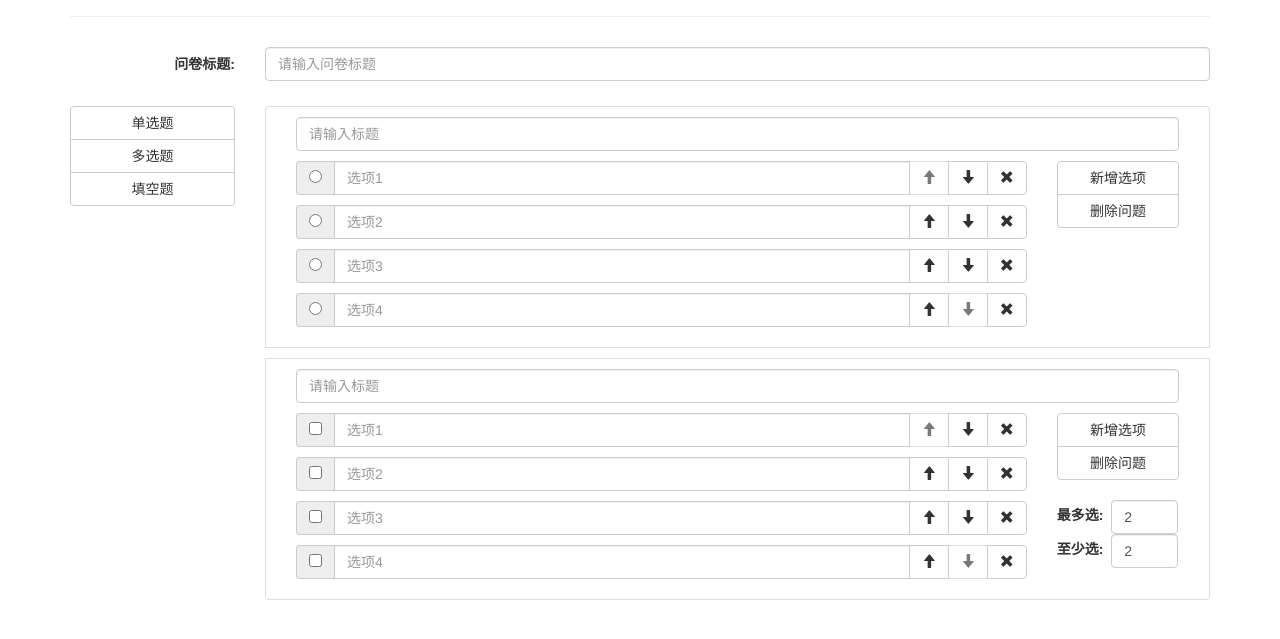
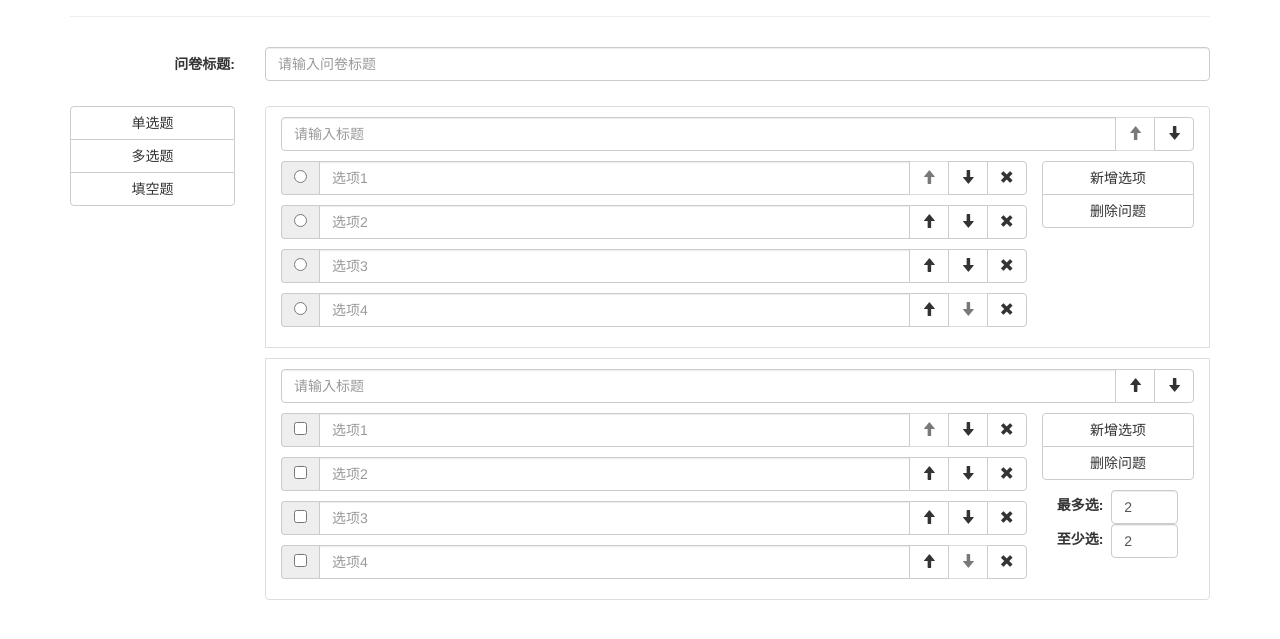
Before and after one commit to Ruiming/paper, a React app: page / in a window 1280 px wide. Shown: the part 83-722 px from the top of the page. Built offline with nearby package versions, Linux system fonts and the light colour scheme.

Commit message:
Add change question order

```diff
--- a/src/js/home/components/Question.js
+++ b/src/js/home/components/Question.js
@@ -13,13 +13,21 @@ class Question extends Component{
 
     render() {
         return <li className="list-group-item row question">
-            <div ref="title" className="title col-xs-12">
+            <div ref="title" className="question-title input-group col-xs-12">
                 <input type="text" placeholder="请输入标题"
                        className="form-control"
                        value={this.props.question.title}
-                       onChange={(event) => this.setQuestionTitle(event)}/>
+                       onChange={(event) => this.setQuestionTitle(event)} />
+                <span className="input-group-btn">
+                            <button className="btn btn-default" type="button" disabled={this.props.questionId === 0} onClick={() => this.changeOrder(-1)}>
+                                <span className="glyphicon glyphicon-arrow-up" />
+                            </button>
+                            <button className="btn btn-default" type="button" disabled={this.props.questionId === this.props.count - 1} onClick={() => this.changeOrder(1)}>
+                                <span className="glyphicon glyphicon-arrow-down" />
+                            </button>
+                </span>
             </div>
-            <div className="col-xs-10">
+            <div className="options col-xs-10">
                 {this.props.question.content.map((st, j) => {
                     return <Option content={st}
                                    count={this.props.question.content.length}
@@ -35,15 +43,13 @@ class Question extends Component{
                                    key={j} />;
                 })}
             </div>
-            <div className="option-action btn-group-vertical col-xs-2">
+            <div className="question-manage btn-group-vertical col-xs-2">
                 <button className="btn btn-default"
-                        onClick={() => this.props.addOption(this.props.questionId)}
-                >
+                        onClick={() => this.props.addOption(this.props.questionId)}>
                     新增选项
                 </button>
                 <button className="btn btn-default"
-                        onClick={() => this.props.removeQuestion(this.props.questionId)}
-                >
+                        onClick={() => this.props.removeQuestion(this.props.questionId)}>
                     删除问题
                 </button>
             </div>
@@ -80,6 +86,10 @@ class Question extends Component{
         this.props.modifyQuestion(this.props.questionId, obj);
     }
 
+    changeOrder(dir) {
+        this.props.changeOrder(this.props.questionId, dir);
+    }
+
 }
 
 export default Question
--- a/src/js/home/containers/App.js
+++ b/src/js/home/containers/App.js
@@ -25,6 +25,7 @@ class App extends Component {
                                                questionId={i}
                                                key={i}
                                                type={question.type}
+                                               count={question.length}
                                                changeOrder={(questionId, dir1, optionId, dir2) => dispatch(changeOrder(questionId, dir1, optionId, dir2))}
                                                setOptionTitle={(questionId, optionId, newTitle) => dispatch(setOptionTitle(questionId, optionId, newTitle))}
                                                setQuestionTitle={(questionId, newTitle) => dispatch(setQuestionTitle(questionId, newTitle))}
--- a/src/js/home/home.css
+++ b/src/js/home/home.css
@@ -8,6 +8,10 @@
 .option {
     margin: 10px 0;
 }
-.option-action {
+.question-manage {
+    padding: 0;
     margin: 10px 0;
 }
+.options {
+    padding: 0 15px 0 0;
+}
--- a/src/js/home/reducer/reducer.js
+++ b/src/js/home/reducer/reducer.js
@@ -47,7 +47,7 @@ function questionsReducer(state=[], action) {
                 options[action.optionId] = options[action.optionId + action.dir2];
                 options[action.optionId + action.dir2] = pre;
             } else {
-                let pre = _.extend(paper);
+                let pre = _.extend(paper[action.questionId]);
                 paper[action.questionId] = paper[action.questionId + action.dir1];
                 paper[action.questionId + action.dir1] = pre;
             }
```
